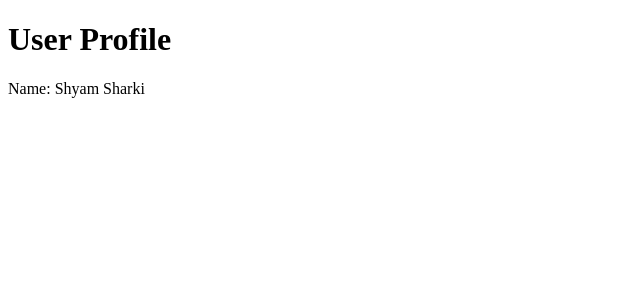
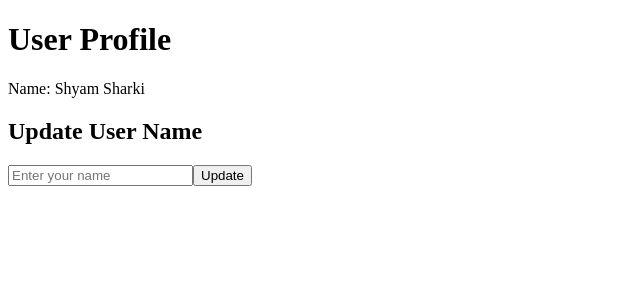
Before and after one commit to shyam888-git/React-js-30-days-challanges, a React (Vite) app in the folder react-js-19/: page / in a window 1280 px wide. Shown: the top 300 px of the page, without its empty margins (0-640 px from the left). Built offline with nearby package versions, Linux system fonts and the light colour scheme.

Commit message:
feat(featue): context api second exampples

```diff
--- a/react-js-19/src/02.React Hook/4.Context/excrise/components/UpdateUser.tsx
+++ b/react-js-19/src/02.React Hook/4.Context/excrise/components/UpdateUser.tsx
@@ -0,0 +1,28 @@
+import { useContext, useState } from "react"
+import { UserContext } from "../UserContext";
+
+export const UpdateUser = () => {
+    const { updateUser } = useContext(UserContext);
+    const [name, setName] = useState('');
+
+    const handleSubmit = (e: any) => {
+        e.preventDefault();
+        if (name.trim()) {
+            updateUser(name);
+            setName("");
+        }
+
+    }
+    return (
+        <>
+            <h2>Update User Name</h2>
+            <form onSubmit={handleSubmit}>
+                <input type="text" value={name}
+                    onChange={(e) => setName(e.target.value)}
+                    placeholder="Enter your name" />
+                <button type="submit">Update</button>
+            </form>
+
+        </>
+    )
+}
--- a/react-js-19/src/App.tsx
+++ b/react-js-19/src/App.tsx
@@ -1,3 +1,4 @@
+import { UpdateUser } from './02.React Hook/4.Context/excrise/components/UpdateUser'
 import { UserProfile } from './02.React Hook/4.Context/excrise/components/UserProfile'
 import { UserProvider } from './02.React Hook/4.Context/excrise/UserContext'
 import './App.css'
@@ -12,6 +13,7 @@ function App() {
             {/* <CopyContent /> */}
             <UserProvider>
                 <UserProfile />
+                <UpdateUser />
             </UserProvider>
         </>
     )
```
